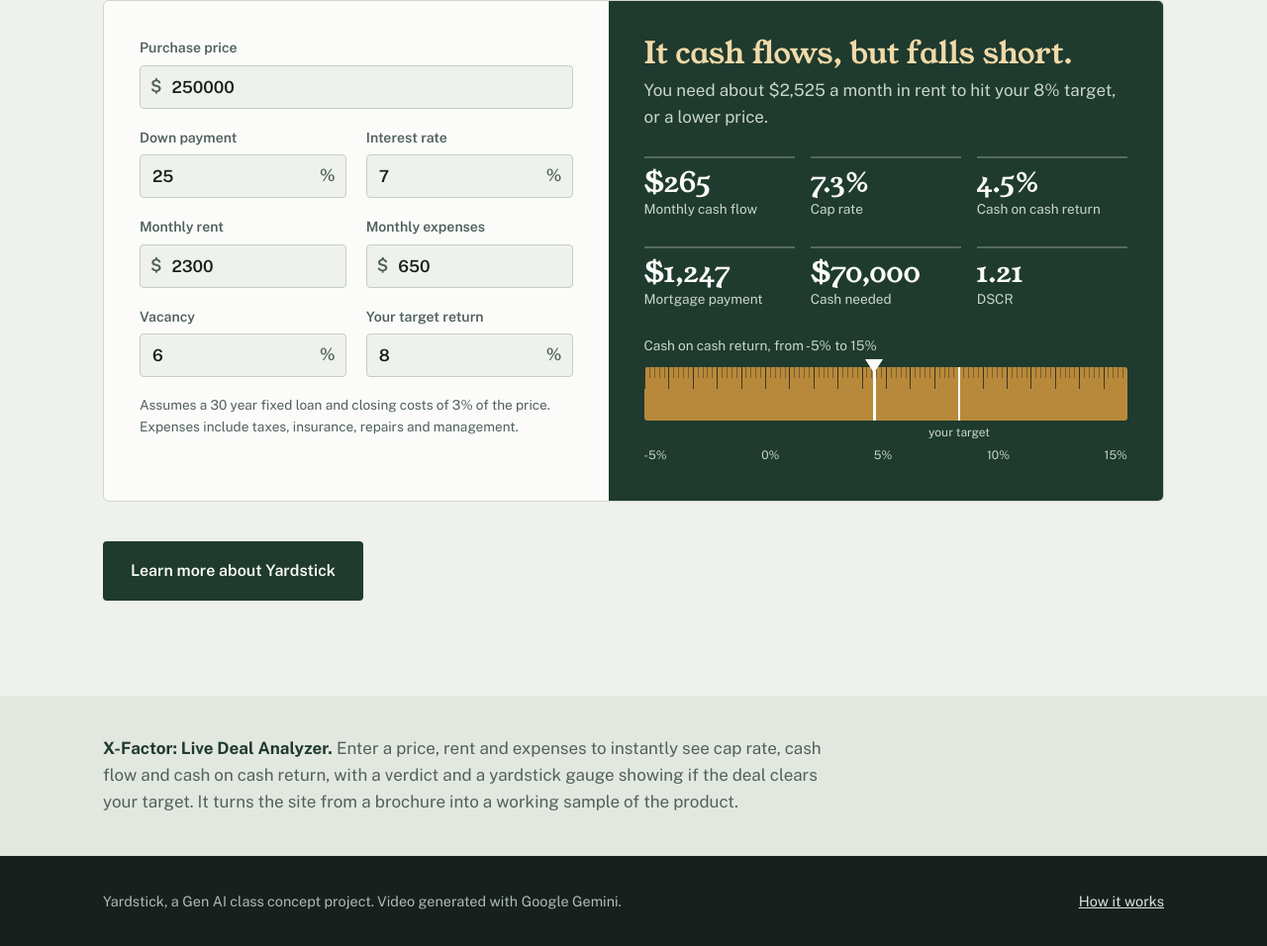
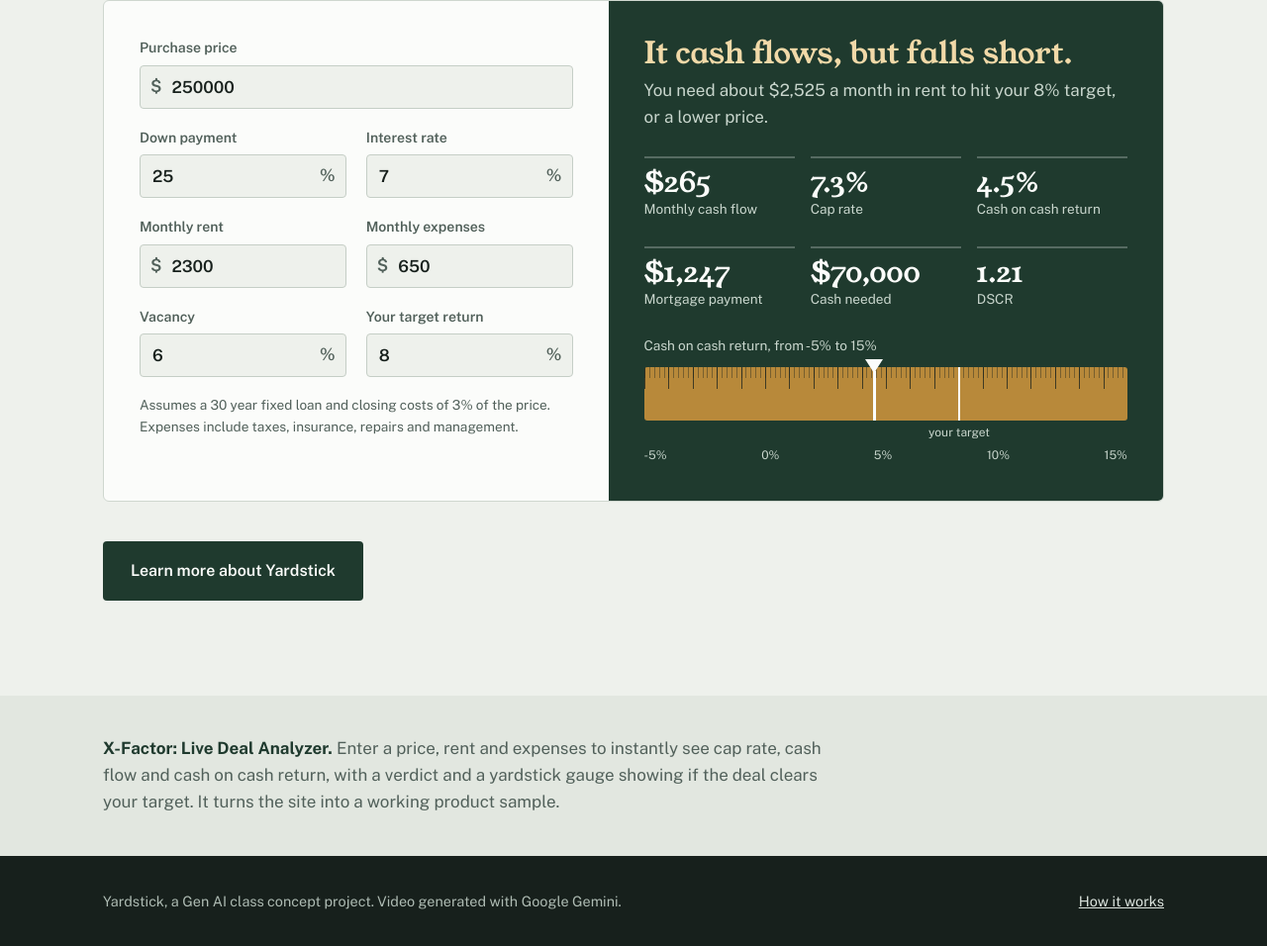
Before and after one commit to m-calle/yardstick, a plain HTML site: page index.html in a window 1280 px wide. Shown: the part 1284-2240 px from the top of the page at 99% size. Drawn offline with nearby package versions, Linux system fonts and the light colour scheme.

Commit message:
Update description in X-Factor section

```diff
--- a/index.html
+++ b/index.html
@@ -100,7 +100,7 @@
 
     <section class="xfactor" aria-labelledby="xf-title">
       <div class="wrap">
-        <p><strong id="xf-title">X-Factor: Live Deal Analyzer.</strong> Enter a price, rent and expenses to instantly see cap rate, cash flow and cash on cash return, with a verdict and a yardstick gauge showing if the deal clears your target. It turns the site from a brochure into a working sample of the product.</p>
+        <p><strong id="xf-title">X-Factor: Live Deal Analyzer.</strong> Enter a price, rent and expenses to instantly see cap rate, cash flow and cash on cash return, with a verdict and a yardstick gauge showing if the deal clears your target. It turns the site into a working product sample.</p>
       </div>
     </section>
   </main>
```
